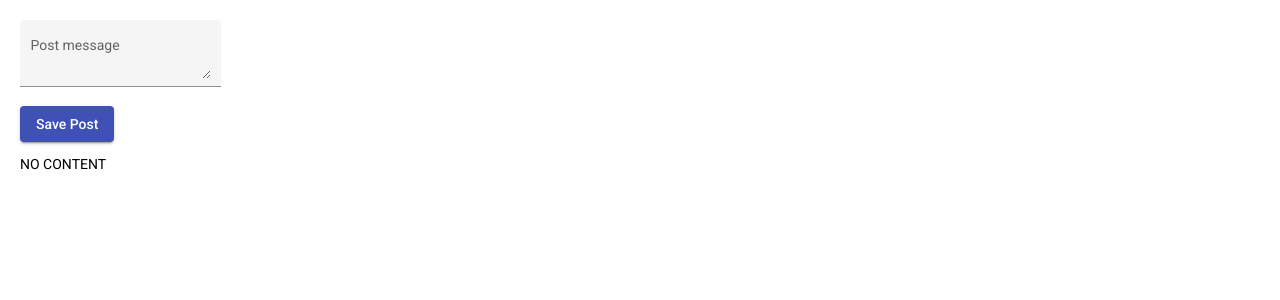
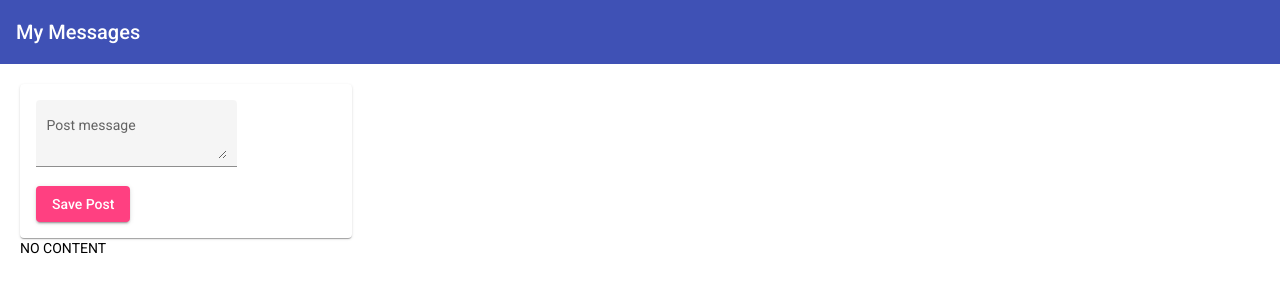
Before and after one commit to FoxGeoff/MeanStack, an Angular app: page / in a window 1280 px wide. Shown: the top 300 px of the page. Built offline with nearby package versions, Linux system fonts and the light colour scheme.

Commit message:
Add: toolbar, header component

```diff
--- a/src/app/header/header.component.html
+++ b/src/app/header/header.component.html
@@ -1 +1 @@
-<p>header works!</p>
+<mat-toolbar color="primary">My Messages</mat-toolbar>
--- a/src/app/posts/post-create/post-create.component.css
+++ b/src/app/posts/post-create/post-create.component.css
@@ -2,3 +2,7 @@
  {
    margin: 20px;
  }
+
+ mat-card {
+   width: 300px;
+ }
--- a/src/app/posts/post-create/post-create.component.html
+++ b/src/app/posts/post-create/post-create.component.html
@@ -1,14 +1,22 @@
+<app-header></app-header>
+
 <div class="container">
+  <mat-card>
     <mat-form-field appearance="fill">
       <mat-label>Post message</mat-label>
-    <textarea #postTextarea matInput  [(ngModel)] = "enteredValue"></textarea>  <!--  [value]="newPost" -->
+      <textarea #postTextarea matInput [(ngModel)]="enteredValue"></textarea>
+      <!--  [value]="newPost" -->
     </mat-form-field>
 
     <p>
-    <button mat-raised-button color="primary" (click)="onAddPost(postTextarea)">
+      <button
+        mat-raised-button
+        color="accent"
+        (click)="onAddPost(postTextarea)"
+      >
         Save Post
       </button>
     </p>
-
+  </mat-card>
   <mat-label>{{ newPost }}</mat-label>
 </div>
```
Lines whose indentation alone changed are shown as unchanged.
